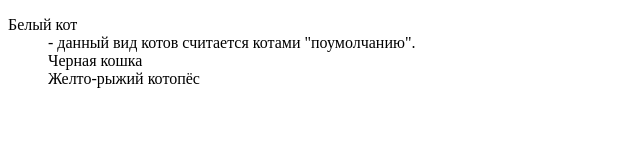
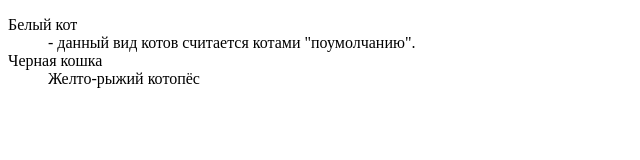
Before and after one commit to LastGreenLeaf/frontdevbook, a plain HTML site: page index.html in a window 1280 px wide. Shown: the whole page, without its empty margins (0-640 px from the left). Drawn offline with Linux system fonts and the light colour scheme.

Commit message:
Changed format of forgein terms

```diff
--- a/index.html
+++ b/index.html
@@ -7,7 +7,7 @@
     <dl>
       <dt>Белый кот</dt>
       <dd>- данный вид котов считается котами "поумолчанию".</dd>
-      <dd>Черная кошка</dd>
+      <dt>Черная кошка</dt>
       <dd>Желто-рыжий котопёс</dd>
     </dl>
   </body>
```
Also changed, not shown: 1 other file.
